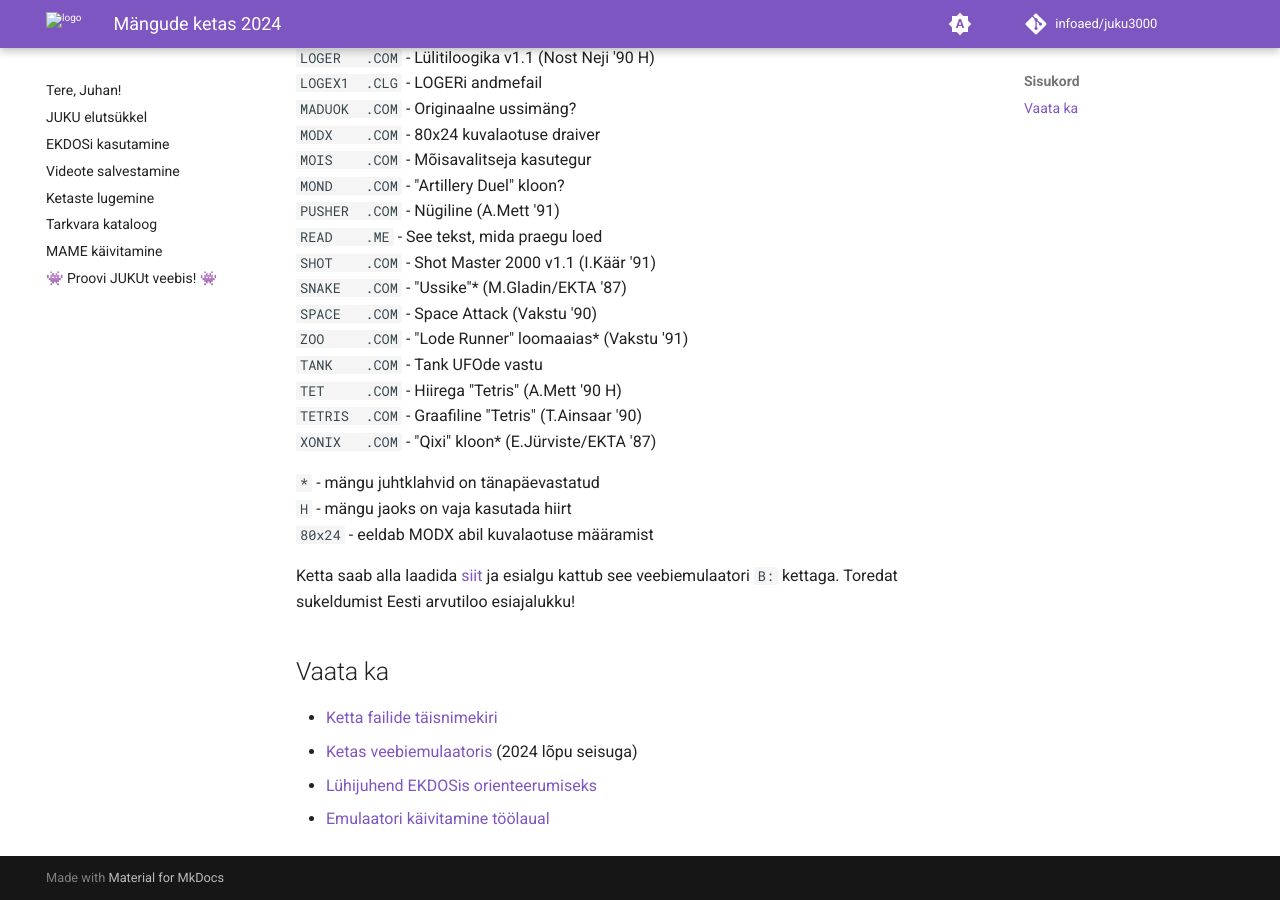
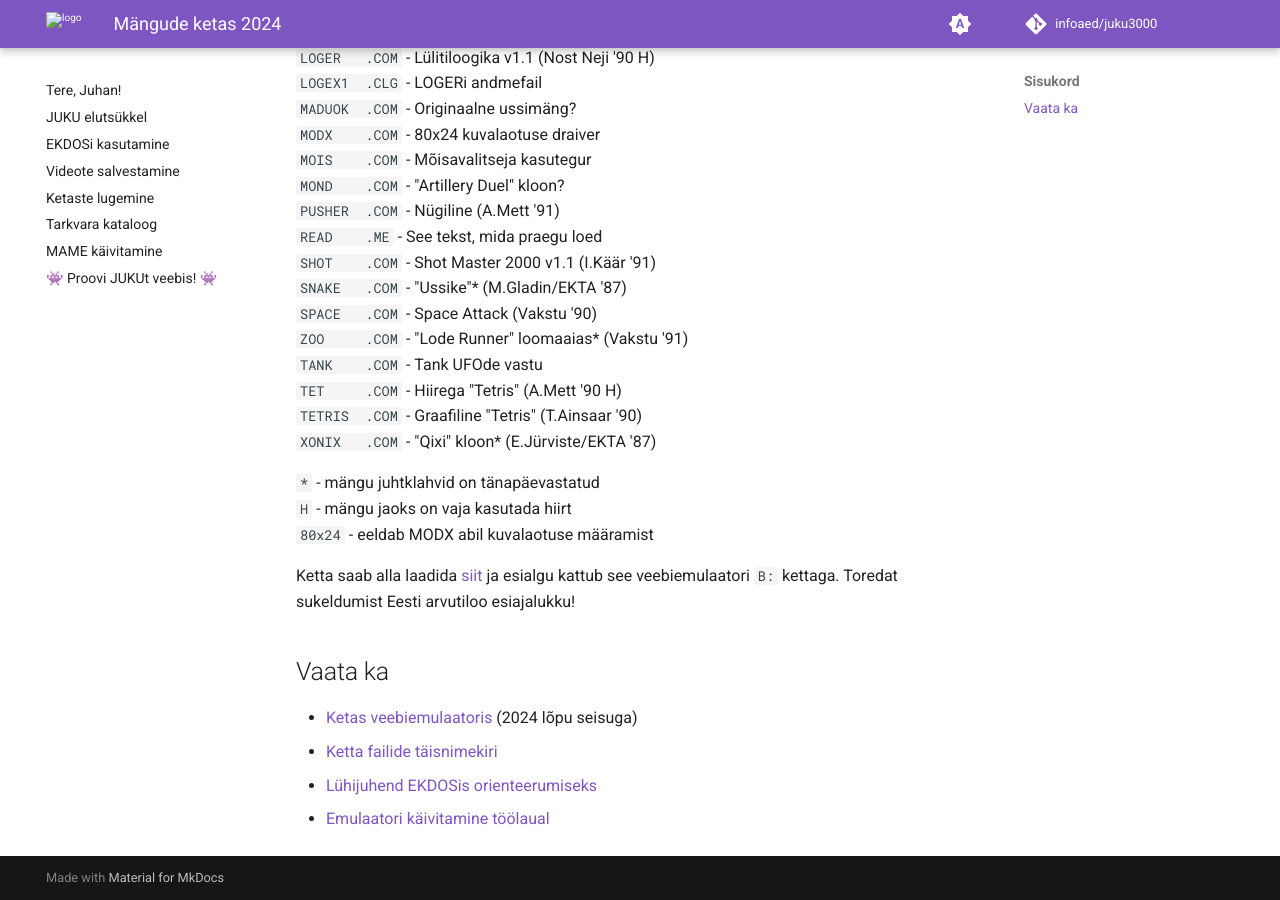
Before and after one commit to infoaed/juku3000, an MkDocs documentation site: the page built from docs/mängude-ketas-2024.md, in a window 1280 px wide and 900 px high, scrolled down 737 px. Built offline with MkDocs 1.6.1 and Material for MkDocs 9.7.7, drawn with Linux system fonts in a browser that asks for light colours; comment, search, counter and statistics services are not loaded.

```diff
--- a/docs/mängude-ketas-2024.md
+++ b/docs/mängude-ketas-2024.md
@@ -54,7 +54,7 @@ Ketta saab alla laadida [siit](https://elektroonikamuuseum.ee/failid/juku/tarkva
 
 ## Vaata ka
 
+* [Ketas veebiemulaatoris](https://infoaed.ee/juku3000) (2024 lõpu seisuga)
 * [Ketta failide täisnimekiri](tarkvara-kataloog.md#j3kgame1)
-* [Ketas veebiemulaatoris](https://infoaed.ee/juku3000) (2024 lõpu seisuga)
 * [Lühijuhend EKDOSis orienteerumiseks](juku-käsud.md)
 * [Emulaatori käivitamine töölaual](mame-käivitamine.md)
```
